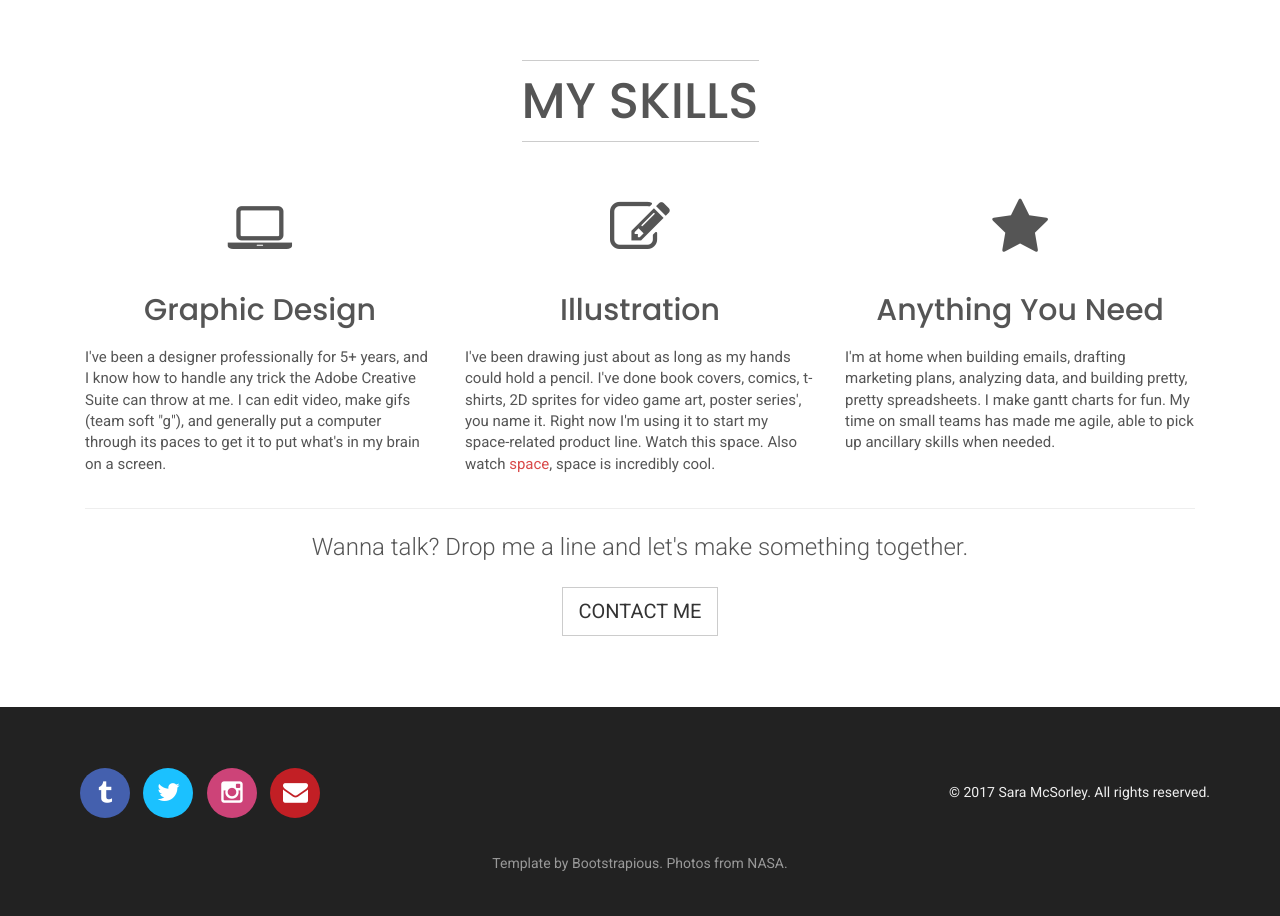
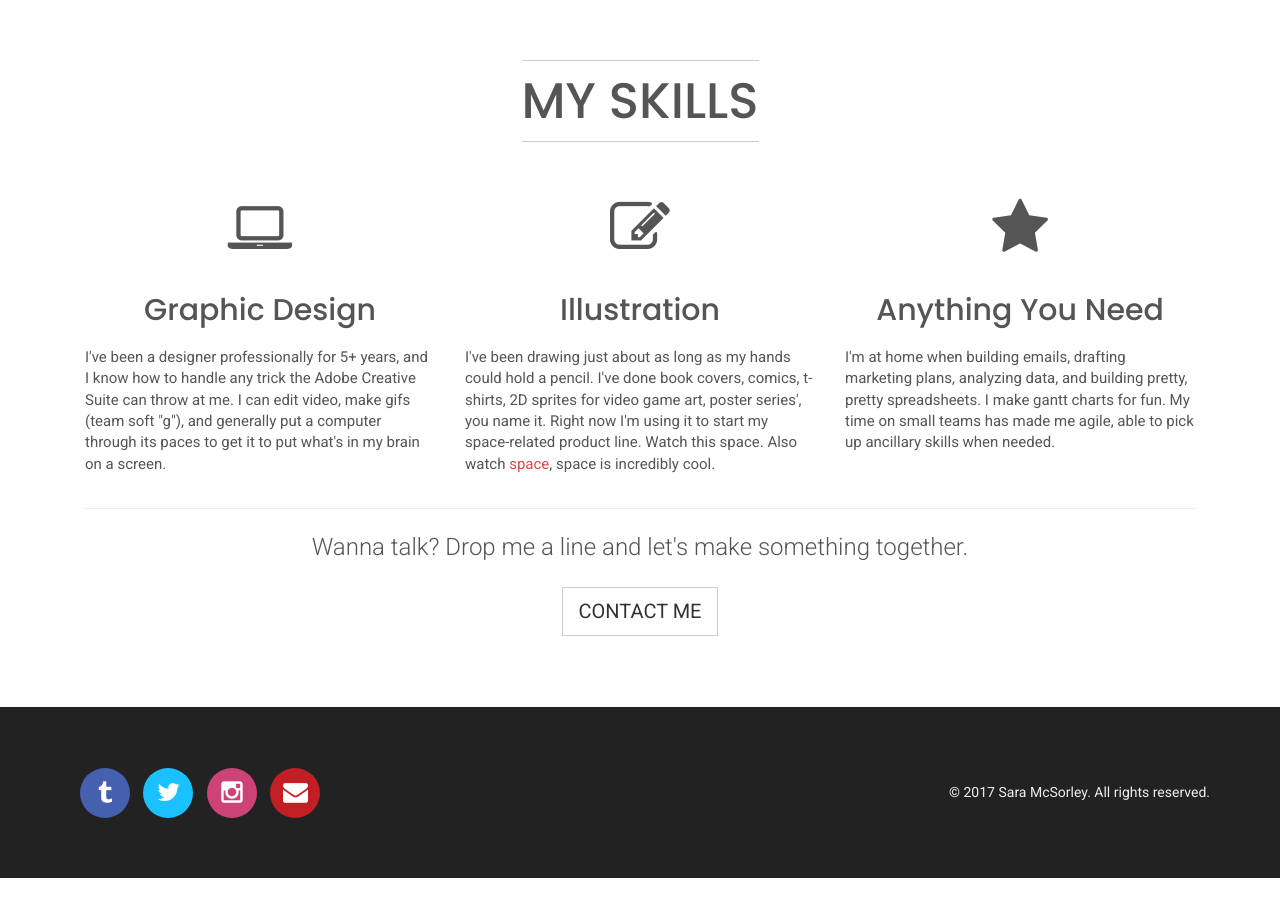
Before and after one commit to gembat/saramcsorley, a plain HTML site: page index.html in a window 1280 px wide. Shown: the part 3318-4234 px from the top of the page. After the commit the page ends 4196 px from the top, so only its background shows below. Drawn offline with Linux system fonts and the light colour scheme; some packages are replaced by stand-ins of ours.

Commit message:
Add files via upload

```diff
--- a/index.html
+++ b/index.html
@@ -769,13 +769,6 @@ _________________________________________________________ -->
                         <p>&copy; 2017 Sara McSorley. All rights reserved.</p>
                     </div>
 
-                    <div class="col-sm-12">
-                        <p class="template-bootstrapious">Template by <a href="https://www.bootstrapious.com/">Bootstrapious</a>. Photos from <a href="http://www.nasa.gov/">NASA.</a></p>
-
-                        <!-- Please do not remove the backlink to us, unless you support the development at https://bootstrapious.com/donate. It is part of the license conditions. Thanks for understanding :)        -->
-
-                    </div>
-
                 </div>
 
             </div>
```
